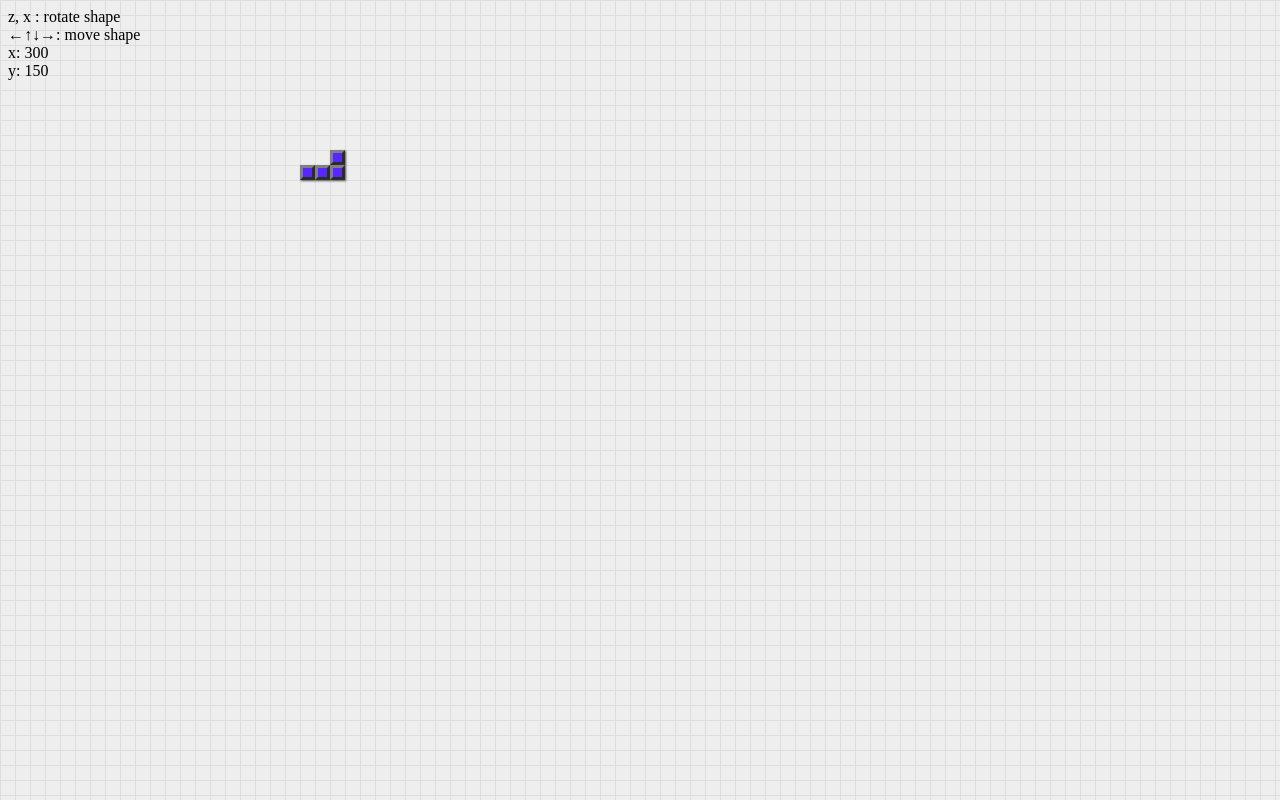
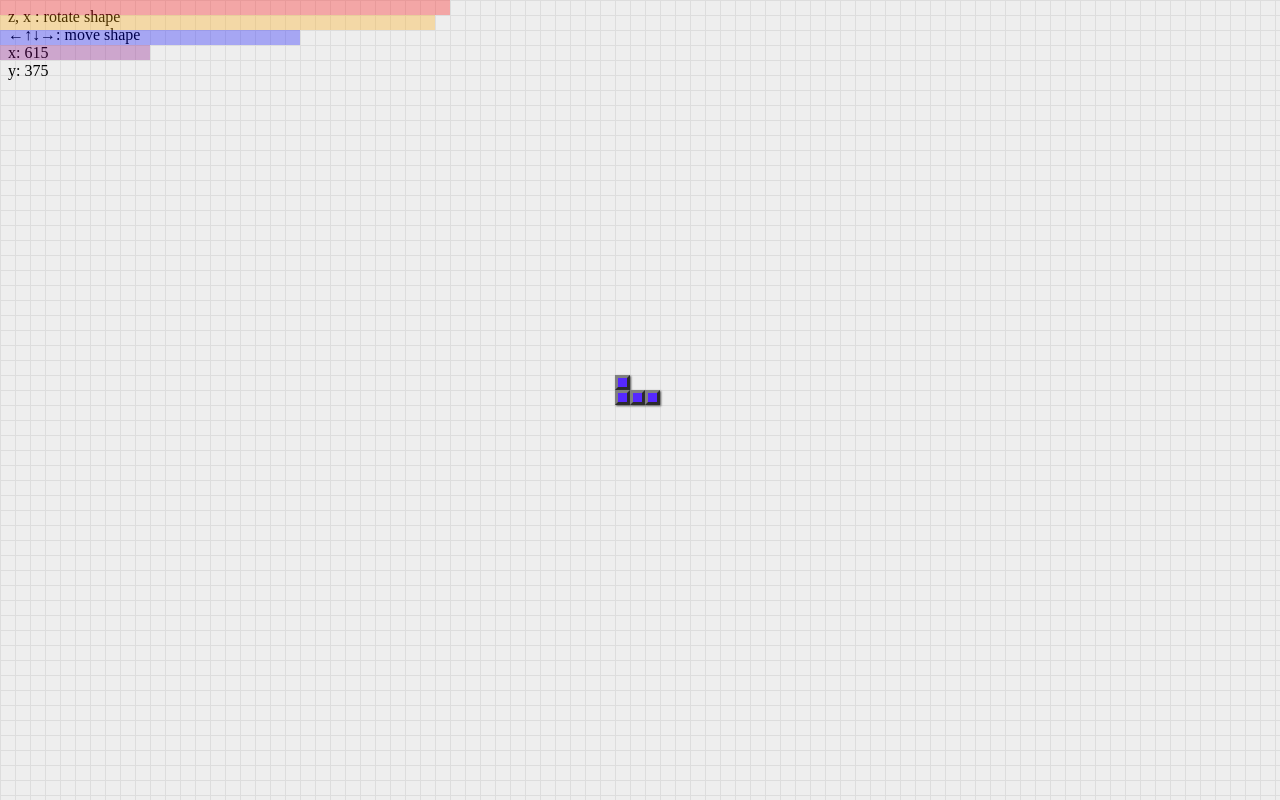
Before and after one commit to jlbuganan/tetrjs, a website: page src/index.html in a window 1280 px wide. Drawn offline with Linux system fonts and the light colour scheme.

Commit message:
handle shape position on browser resize

```diff
--- a/src/index.html
+++ b/src/index.html
@@ -4,6 +4,7 @@
     <title>Tetrjs</title>
     <meta charset="utf-8">
     <meta name="description" content="Tetris!">
+    <meta name="viewport" content="width=device-width, initial-scale=1.0">
     <meta name="keywords" content="tetris,tetrjs,javascript">
     <meta name="author" content="jerms buganan">
     <link rel="stylesheet" type="text/css" href="styles/shape.css">
@@ -17,6 +18,11 @@
     <link rel="stylesheet" type="text/css" href="styles/styles.css">
   </head>
   <body>
+    <div style="position:absolute;left:0;top:0;width:450px;height:15px;background-color:red;opacity:.3"></div>
+    <div style="position:absolute;left:0;top:15px;width:435px;height:15px;background-color:orange;opacity:.3"></div>
+    <div style="position:absolute;left:0;top:30px;width:300px;height:15px;background-color:blue;opacity:.3"></div>
+    <div style="position:absolute;left:0;top:45px;width:150px;height:15px;background-color:purple;opacity:.3"></div>
+
     <div>
       z, x : rotate shape<br/>
       &larr;&uarr;&darr;&rarr;: move shape<br/>
--- a/src/scripts/scripts.js
+++ b/src/scripts/scripts.js
@@ -1,34 +1,55 @@
-// Init
-let shape = {
-  degrees: 0,
-  top: 150,
-  left: 300,
+
+// Global variable definitions
+let currentShape;
+let xPos, yPos;
+
+// Constants
+const shape = {
+  left: 0,
+  top: 0,
+  blockUnit: 15,
   moveUnit: 15,
-  rotationIndex: 1,
-  type: ''
+  rotationIndex: 1
 };
-let shapeTypes = [ 't', 'i', 'j', 'l', 's', 'z', 'o' ];
+const board = {
+  width: window.innerWidth,
+  height: window.innerHeight
+};
+const shapeTypes = [ 't', 'i', 'j', 'l', 's', 'z', 'o' ];
 
-// Stats
-let xPos = document.querySelector('#xPos');
-let yPos = document.querySelector('#yPos');
+initializeGame();
 
-// Get current shape and set initial position
-let currentShape = document.querySelector('#currentShape');
-generateRandomShape();
-setXandY(shape.left, shape.top);
+function initializeGame() {
+  // Stats
+  xPos = document.querySelector('#xPos');
+  yPos = document.querySelector('#yPos');
 
-// Listen for keydown
-window.addEventListener('keydown', transformShape);
+  // Get current shape, randomize it and set initial position
+  currentShape = document.querySelector('#currentShape');
+  setRandomCurrentShape();
+  resetShapePosition();
 
-function generateRandomShape() {
+  // Event handlers
+  window.addEventListener('keydown', transformShape);
+  window.addEventListener('resize', resetShapePosition);
+}
+
+function setRandomCurrentShape() {
   randomIndex = Math.floor(Math.random() * 6);
-  shape.type = shapeTypes[randomIndex];
   currentShape.classList.remove(shapeTypes.join(','));
-  currentShape.classList.add(shape.type);
+  currentShape.classList.add(shapeTypes[randomIndex]);
+}
+
+function resetShapePosition() {
+  board.width = window.innerWidth;
+  board.height = window.innerHeight;
+  shape.left = Math.floor(Math.floor(board.width / 2) / shape.blockUnit) * shape.blockUnit - shape.blockUnit;
+  shape.top = Math.floor(Math.floor(board.height / 2) / shape.blockUnit) * shape.blockUnit - shape.blockUnit;
+  setCurrentShapePos(shape.left, shape.top);
 }
 
 function transformShape(e) {
+  console.log(e.keyCode);
   switch(e.keyCode) {
     case 88: // Rotate Right
       currentShape.classList.remove(`rot-${shape.rotationIndex}`);
@@ -55,10 +76,10 @@ function transformShape(e) {
     default:
       break;
   }
-  setXandY(shape.left, shape.top);
+  setCurrentShapePos(shape.left, shape.top);
 }
 
-function setXandY(x, y) {
+function setCurrentShapePos(x, y) {
   currentShape.style.left = `${x}px`;
   currentShape.style.top = `${y}px`;
   xPos.innerHTML = x;
```
